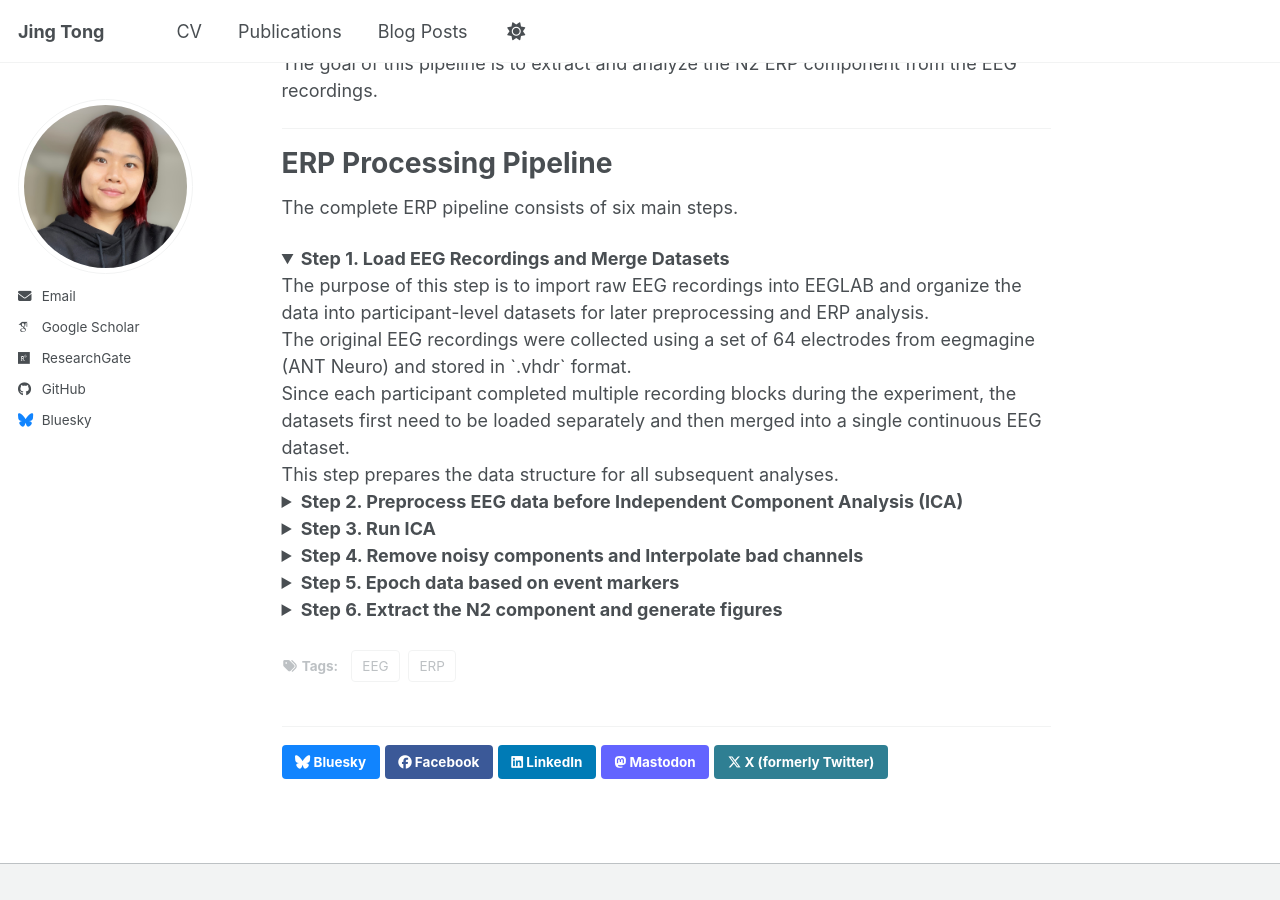
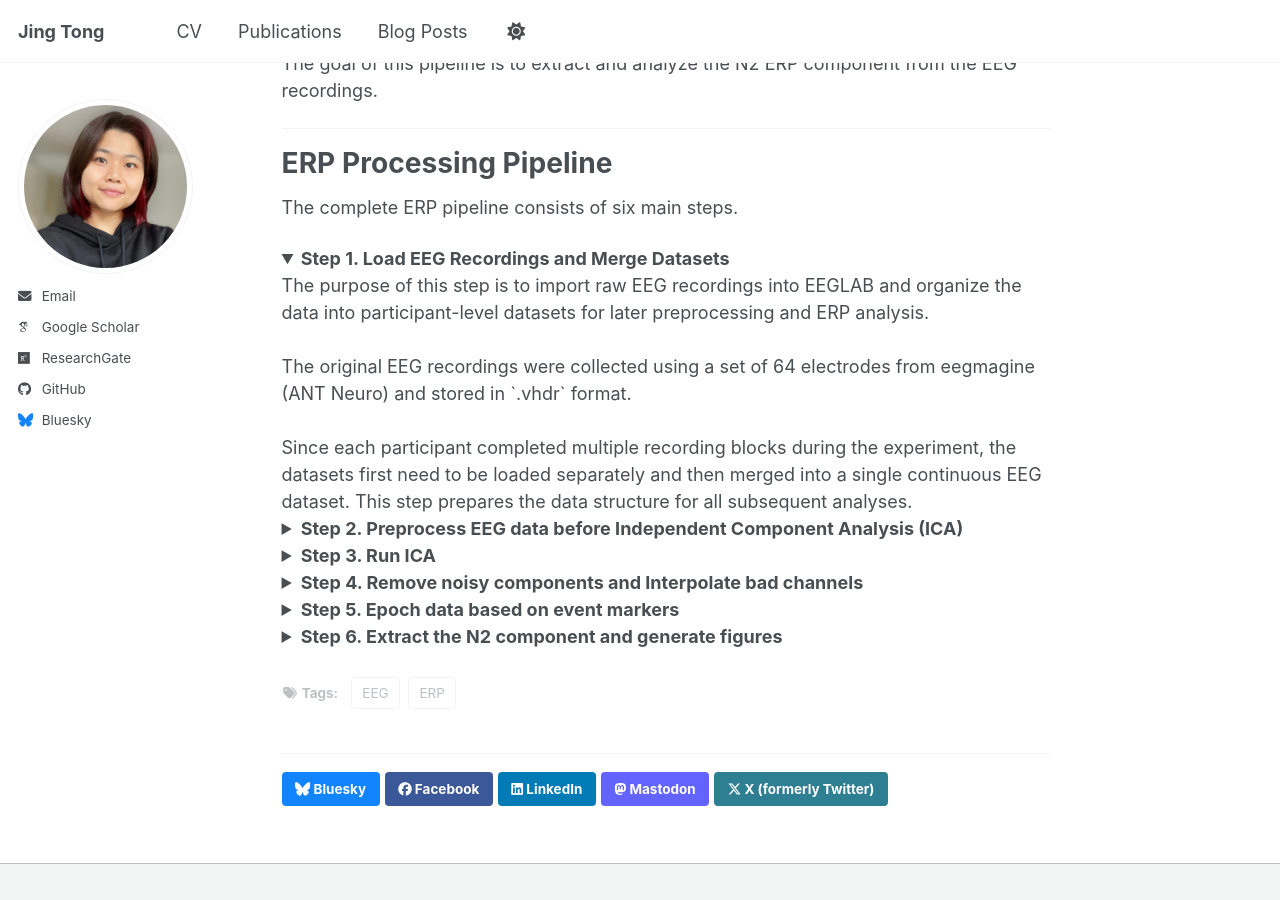
Before and after one commit to JingTong01/jingtong01.github.io, a Jekyll site: the page built from _posts/2012-08-14-blog-post-1.md, in a window 1280 px wide and 900 px high, scrolled down 764 px. Built offline with Jekyll 4.4.1, drawn with Linux system fonts in a browser that asks for light colours; some web fonts are replaced; a script bundle is joined from its source files by our own code; library files that are not in the unit come from our copies; before the commit the page ends 1637 px from its top, so only the background shows below that.

Commit message:
Update 2012-08-14-blog-post-1.md

```diff
--- a/_posts/2012-08-14-blog-post-1.md
+++ b/_posts/2012-08-14-blog-post-1.md
@@ -38,17 +38,13 @@ The complete ERP pipeline consists of six main steps.
 
 The purpose of this step is to import raw EEG recordings into EEGLAB and organize the data into participant-level datasets for later preprocessing and ERP analysis.
 
-<br>
+<br><br>
 
 The original EEG recordings were collected using a set of 64 electrodes from eegmagine (ANT Neuro) and stored in `.vhdr` format.
 
-<br>
+<br><br>
 
-Since each participant completed multiple recording blocks during the experiment, the datasets first need to be loaded separately and then merged into a single continuous EEG dataset.
-
-<br>
-
-This step prepares the data structure for all subsequent analyses.
+Since each participant completed multiple recording blocks during the experiment, the datasets first need to be loaded separately and then merged into a single continuous EEG dataset. This step prepares the data structure for all subsequent analyses.
 
 </details>
 
```
